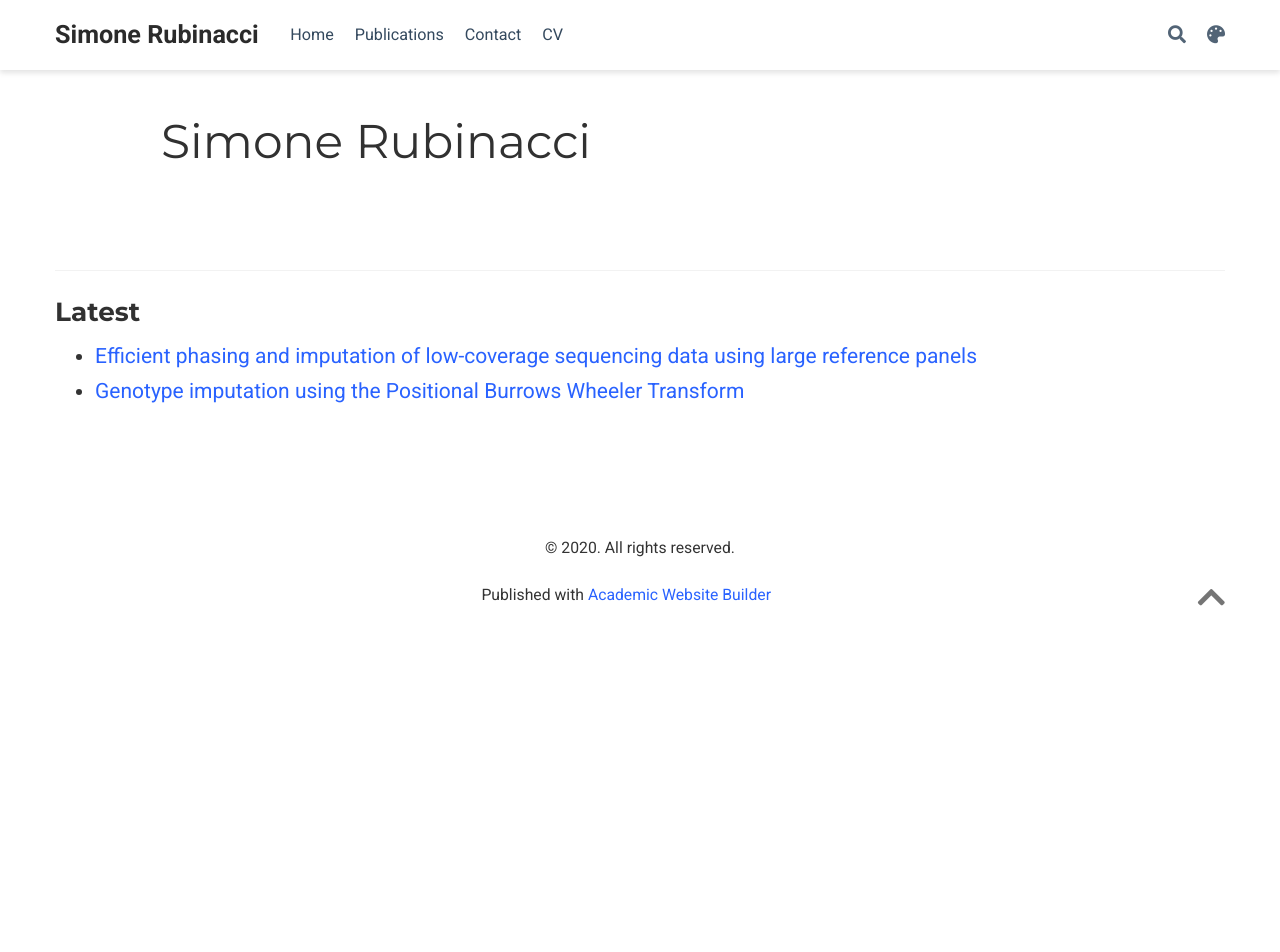
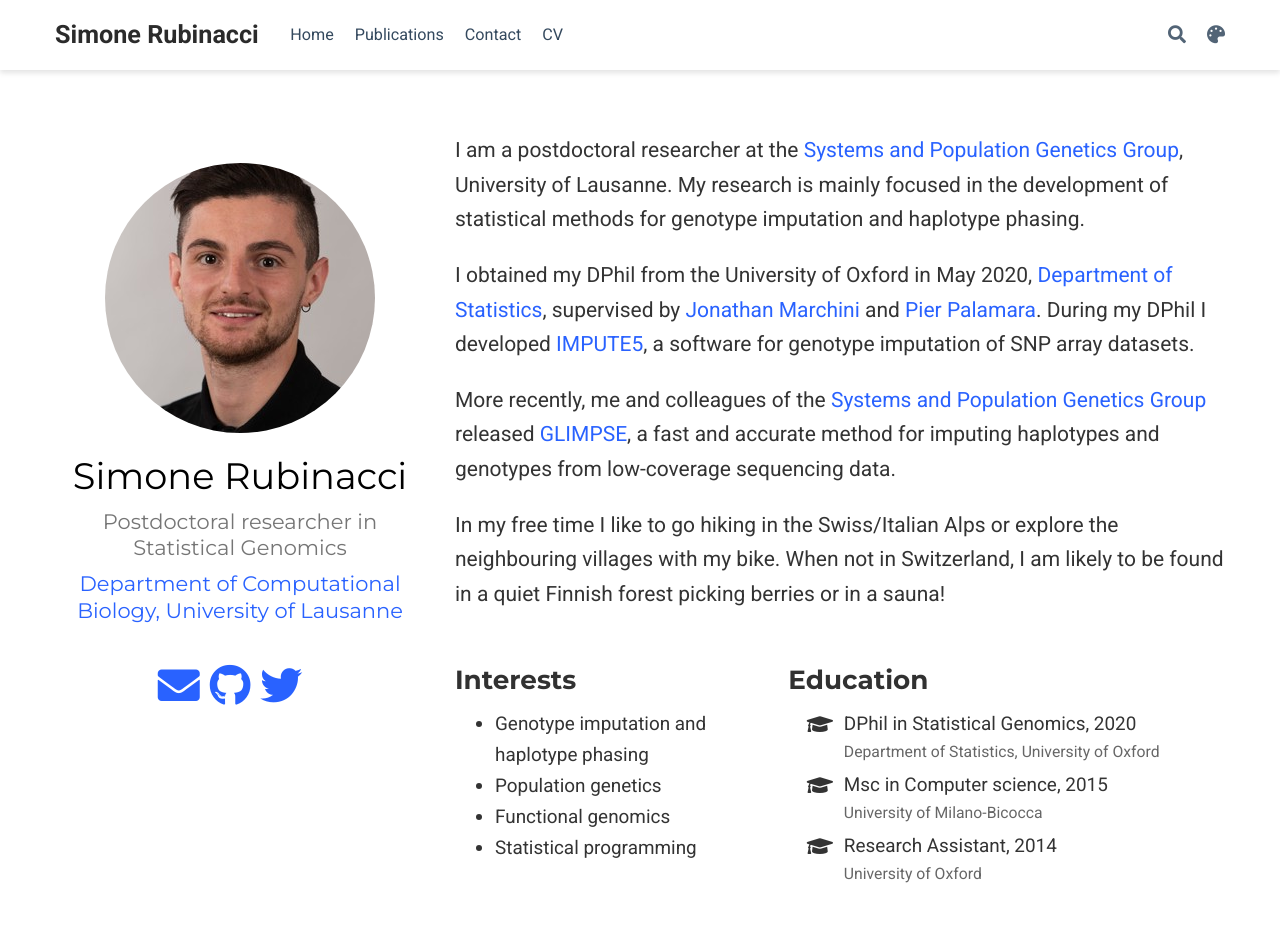
Before and after one commit to srubinacci/srubinacci.github.io, a plain HTML site: page author/simone-rubinacci/index.html in a window 1280 px wide. Shown: the top 952 px of the page. Before the commit the page ends 800 px from the top, so only its background shows below. Drawn offline with nearby package versions, Linux system fonts and the light colour scheme; some packages are replaced by stand-ins of ours; some icons are missing.

Commit message:
rebuilding site Tue 15 Sep 17:52:54 CEST 2020

```diff
--- a/author/simone-rubinacci/index.html
+++ b/author/simone-rubinacci/index.html
@@ -259,7 +259,7 @@
   <meta property="og:description" content="Postdoctoral researcher in Statistical Genomics"><meta property="og:image" content="https://srubinacci.github.io/images/icon_hu2413ddf41d6aaaed9311dbdbe4988d0f_11776_512x512_fill_lanczos_center_2.png">
   <meta property="twitter:image" content="https://srubinacci.github.io/images/icon_hu2413ddf41d6aaaed9311dbdbe4988d0f_11776_512x512_fill_lanczos_center_2.png"><meta property="og:locale" content="en-gb">
 
-    <meta property="og:updated_time" content="2020-04-14T00:00:00&#43;00:00">
+
 
 
 
@@ -506,10 +506,6 @@
 
 
 
-<div class="universal-wrapper pt-3">
-  <h1>Simone Rubinacci</h1>
-</div>
-
 
 <section id="profile-page" class="pt-5">
   <div class="container">
@@ -519,20 +515,199 @@
 
 
 
-    <div class="article-widget content-widget-hr">
-      <h3>Latest</h3>
-      <ul>
+
+
+
+
+
+
+
+
+
+
+
+
+
+
+
+<div class="row">
+  <div class="col-12 col-lg-4">
+    <div id="profile">
+
+
+
+      <img class="avatar avatar-circle" src="/author/simone-rubinacci/avatar_huc0c10103d5f9495932e8806e84d9ae5b_1730293_270x270_fill_q90_lanczos_center.jpg" alt="Simone Rubinacci">
+
+
+      <div class="portrait-title">
+        <h2>Simone Rubinacci</h2>
+        <h3>Postdoctoral researcher in Statistical Genomics</h3>
+
+
+        <h3>
+          <a href="https://www.unil.ch/dbc/en/home.html" target="_blank" rel="noopener">
+          <span>Department of Computational Biology, University of Lausanne</span>
+          </a>
+        </h3>
+
+      </div>
+
+      <ul class="network-icon" aria-hidden="true">
+
+
+
+
+
+
+
+
+
 
         <li>
-          <a href="/publication/glimpse-2020/">Efficient phasing and imputation of low-coverage sequencing data using large reference panels</a>
+          <a href="mailto:rubinacci.simone@gmail.com" >
+            <i class="fas fa-envelope big-icon"></i>
+          </a>
         </li>
 
+
+
+
+
+
+
+
+
+
+
+
         <li>
-          <a href="/publication/impute5-2020/">Genotype imputation using the Positional Burrows Wheeler Transform</a>
+          <a href="https://github.com/srubinacci" target="_blank" rel="noopener">
+            <i class="fab fa-github big-icon"></i>
+          </a>
+        </li>
+
+
+
+
+
+
+
+
+
+
+
+
+        <li>
+          <a href="https://twitter.com/simrubk" target="_blank" rel="noopener">
+            <i class="fab fa-twitter big-icon"></i>
+          </a>
+        </li>
+
+
+
+
+
+
+
+
+
+
+        <li>
+          <a href="https://scholar.google.com/citations?user=db_xAkkAAAAJ" target="_blank" rel="noopener">
+            <i class="ai ai-google-scholar big-icon"></i>
+          </a>
+        </li>
+
+
+
+
+
+
+
+
+
+
+        <li>
+          <a href="/files/cv.pdf" >
+            <i class="ai ai-cv big-icon"></i>
+          </a>
         </li>
 
       </ul>
+
     </div>
+  </div>
+  <div class="col-12 col-lg-8">
+
+
+
+
+    <p>I am a postdoctoral researcher at the <a href="https://odelaneau.github.io/lap-page/">Systems and Population Genetics Group</a>, University of Lausanne. My research is mainly focused in the development of statistical methods for genotype imputation and haplotype phasing.</p>
+<p>I obtained my DPhil from the University of Oxford in May 2020, <a href="https://www.stats.ox.ac.uk">Department of Statistics<a>, supervised by <a href="https://jmarchini.org/">Jonathan Marchini</a> and <a href="https://www.palamaralab.org">Pier Palamara</a>. During my DPhil I developed <a href="https://jmarchini.org/impute5">IMPUTE5</a>, a software for genotype imputation of SNP array datasets.</p>
+<p>More recently, me and colleagues of the <a href="https://odelaneau.github.io/lap-page/">Systems and Population Genetics Group</a> released <a href="https://odelaneau.github.io/GLIMPSE">GLIMPSE</a>, a fast and accurate method for imputing haplotypes and genotypes from low-coverage sequencing data.</p>
+<p>In my free time I like to go hiking in the Swiss/Italian Alps or explore the neighbouring villages with my bike. When not in Switzerland, I am likely to be found in a quiet Finnish forest picking berries or in a sauna!</p>
+
+
+    <div class="row">
+
+
+      <div class="col-md-5">
+        <h3>Interests</h3>
+        <ul class="ul-interests">
+
+          <li>Genotype imputation and haplotype phasing</li>
+
+          <li>Population genetics</li>
+
+          <li>Functional genomics</li>
+
+          <li>Statistical programming</li>
+
+        </ul>
+      </div>
+
+
+
+      <div class="col-md-7">
+        <h3>Education</h3>
+        <ul class="ul-edu fa-ul">
+
+          <li>
+            <i class="fa-li fas fa-graduation-cap"></i>
+            <div class="description">
+              <p class="course">DPhil in Statistical Genomics, 2020</p>
+              <p class="institution">Department of Statistics, University of Oxford</p>
+            </div>
+          </li>
+
+          <li>
+            <i class="fa-li fas fa-graduation-cap"></i>
+            <div class="description">
+              <p class="course">Msc in Computer science, 2015</p>
+              <p class="institution">University of Milano-Bicocca</p>
+            </div>
+          </li>
+
+          <li>
+            <i class="fa-li fas fa-graduation-cap"></i>
+            <div class="description">
+              <p class="course">Research Assistant, 2014</p>
+              <p class="institution">University of Oxford</p>
+            </div>
+          </li>
+
+        </ul>
+      </div>
+
+
+    </div>
+  </div>
+</div>
+
+
+
+
+
 
   </div>
 </section>
```
Also changed, not shown: 1 other file.
